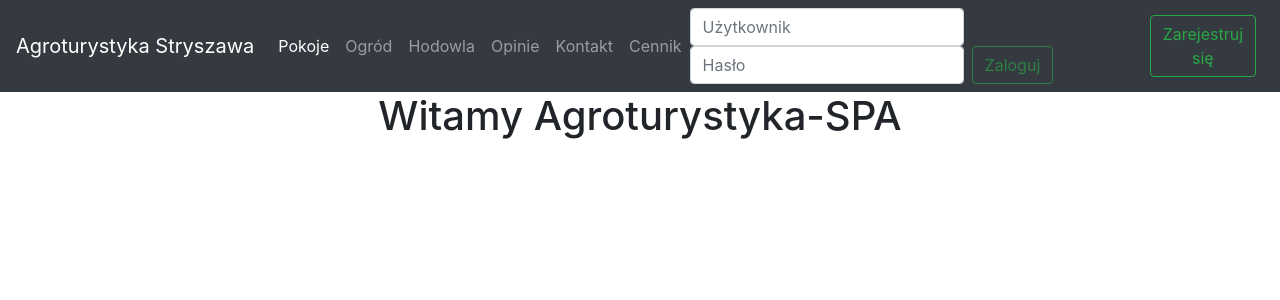
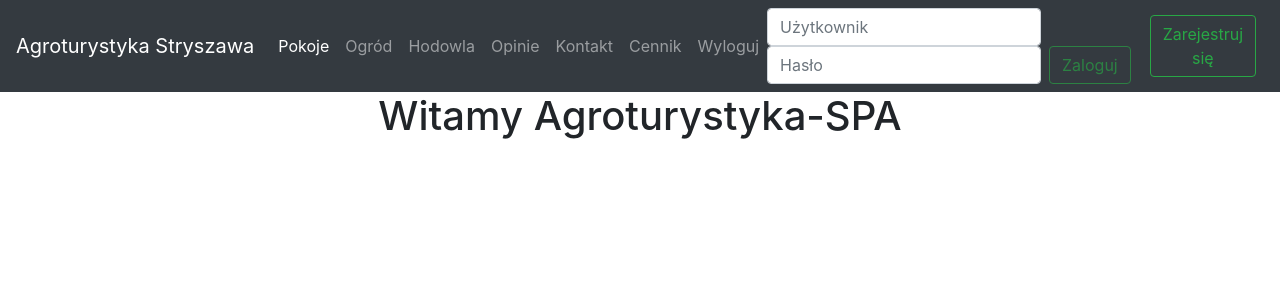
Before and after one commit to PopielarczykBartek/AgroturystykaStryszawa, an Angular app in the folder Agroturystyka.SPA/: page / in a window 1280 px wide. Shown: the top 300 px of the page. Built offline with nearby package versions, Linux system fonts and the light colour scheme; no server answers.

Commit message:
Warunkowe wyswietlanie elementu na stronie

```diff
--- a/Agroturystyka.SPA/src/app/_services/auth.service.ts
+++ b/Agroturystyka.SPA/src/app/_services/auth.service.ts
@@ -14,7 +14,7 @@ constructor(private http: HttpClient) { }
 
 login(model: any): any{
   return this.http.post(this.baseUrl + 'login', model)
-  .pipe(map((response: any)=> {
+  .pipe(map((response: any) => {
     const user = response;
     if (user){
       localStorage.setItem('token', user.token);
--- a/Agroturystyka.SPA/src/app/nav/nav.component.html
+++ b/Agroturystyka.SPA/src/app/nav/nav.component.html
@@ -20,15 +20,29 @@
       <li class="nav-item">
         <a class="nav-link" href="#">Cennik</a>
       </li>
+      <li class="nav-item">
+        <a class="nav-link" (click)="logout()">Wyloguj</a>
+      </li>
     </ul>
 
+    <div *ngIf="loggedIn()" class="dropdown">
+      <a class="dropdown-toggle text-light">
+        Witaj uzytkowniku
+      </a>
 
-  <form #loginForm="ngForm" class="form-inline my-2 my-lg-0" (ngSubmit)="login()">
+      <div class="dropdown-menu">
+        <a class="dropdown-item" href="#"> <i fa fa-user></i>Edytuj profil</a>
+        <div class="dropdown-divider"></div>
+        <a class="dropdown-item" href="#"><i fa fa-sign-out></i>Edytuj profil</a>
+      </div>
+    </div>
+
+  <form *ngIf="!loggedIn()"  #loginForm="ngForm" class="form-inline my-2 my-lg-0" (ngSubmit)="login()">
     <input class="form-control mr-sm-2" type="text" placeholder="Użytkownik" [(ngModel)]="model.username" name="username" required >
     <input class="form-control mr-sm-2" type="password" placeholder="Hasło" [(ngModel)]="model.password" name="password" required >
     <button [disabled]="!loginForm.valid" class="btn btn-outline-success mr-sm-2" type="submit">Zaloguj</button>
   </form>
 
-  <button [disabled]="loginForm.valid" class="btn btn-outline-success mr-sm-2" type="submit">Zarejestruj się</button>
+  <button *ngIf="!loggedIn()" class="btn btn-outline-success mr-sm-2" type="submit">Zarejestruj się</button>
 
 </nav>
--- a/Agroturystyka.SPA/src/app/nav/nav.component.ts
+++ b/Agroturystyka.SPA/src/app/nav/nav.component.ts
@@ -23,4 +23,14 @@ export class NavComponent implements OnInit {
     });
   }
 
+  loggedIn(): any{
+    const token = localStorage.getItem('token');
+    return !!token;
+  }
+
+  logout(): any{
+    localStorage.removeItem('token');
+    console.log('Zostałeś wylogowany');
+  }
+
 }
```
Also changed, not shown: Agroturystyka.SPA/src/app/app.module.ts (line endings or trailing spaces).
